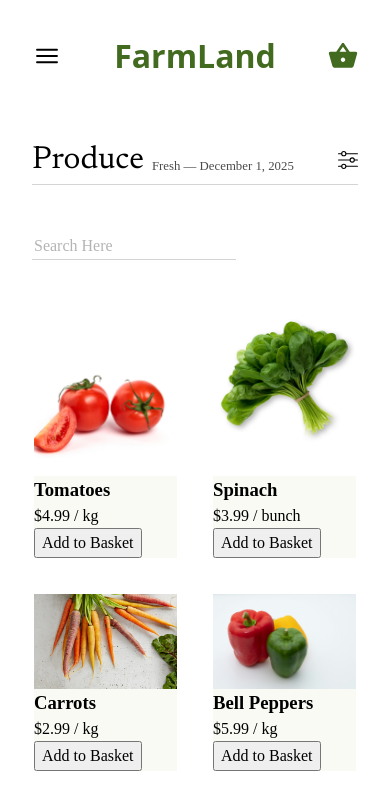
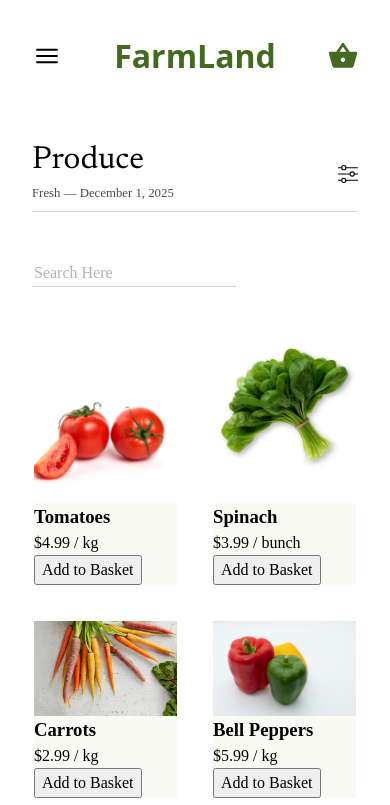
Before and after one commit to Ayoroq/farmLand, a React (Vite) app: page /shop in a window 390 px wide. Shown: the top 805 px of the page. Built offline with nearby package versions, Linux system fonts and the light colour scheme; grey boxes are pictures that could not be loaded; a web font is replaced by a local one.

Commit message:
Added more stylings to the shop left header

```diff
--- a/src/pages/Shop/Shop.module.css
+++ b/src/pages/Shop/Shop.module.css
@@ -187,9 +187,14 @@
     }
     .filterAndSort{
         width: 250px;
-        top: 170%;
+        top: 240%;
     }
     .shopSection{
         grid-template-columns: repeat(auto-fit, minmax(120px, 1fr));
     }
+  .headerleft{
+    flex-direction: column;
+    align-items: flex-start;
+    gap: 0;
+  }
 }
```
